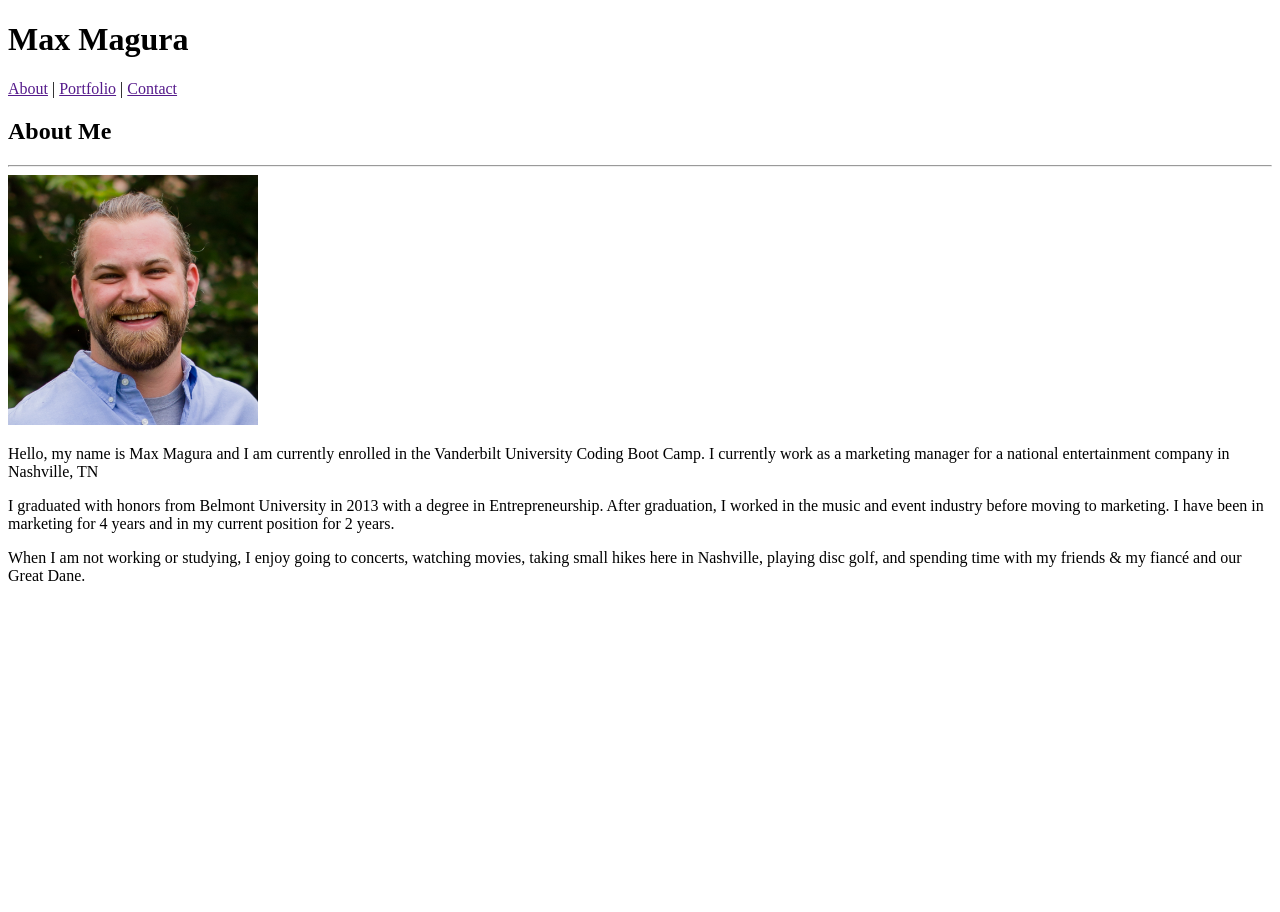
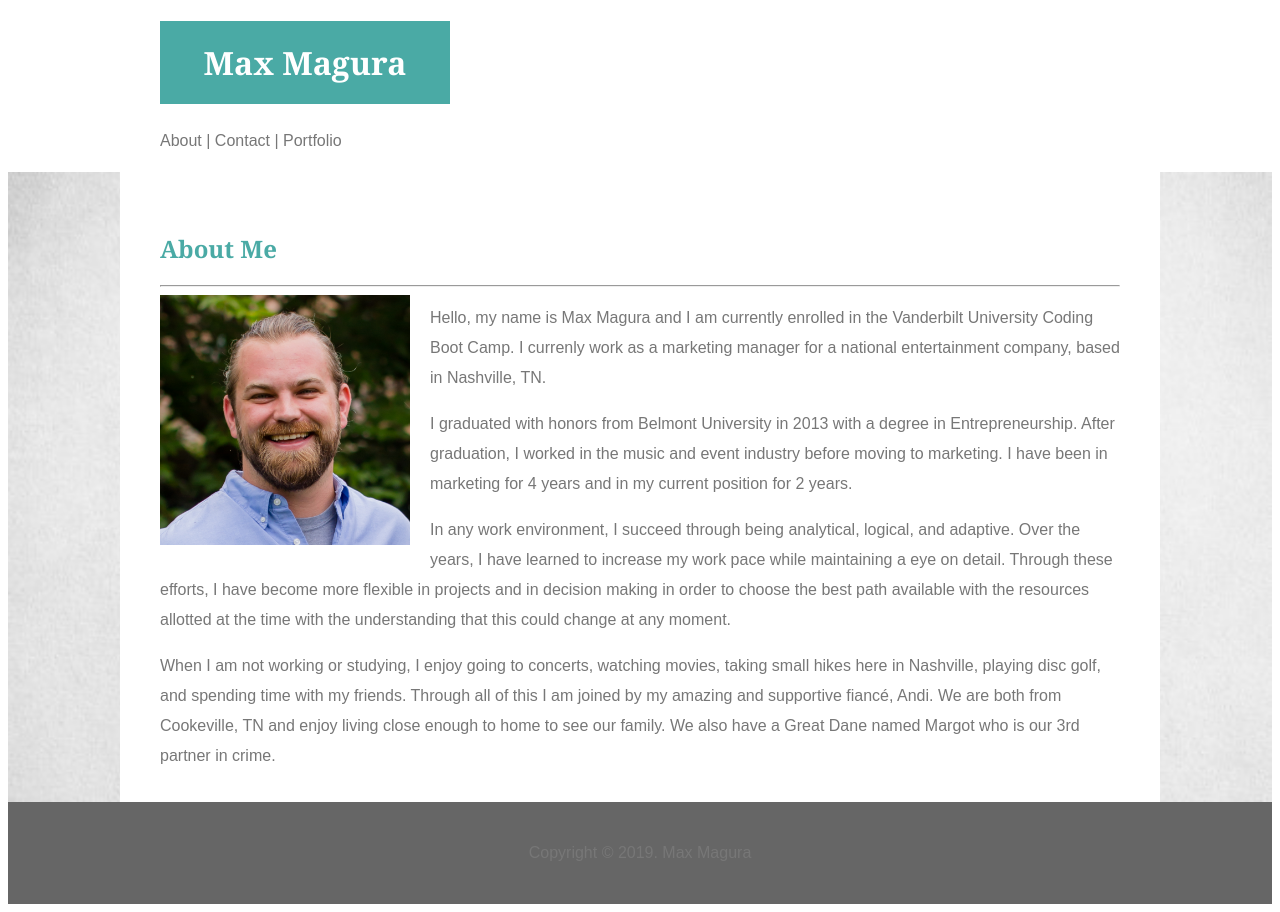
Before and after one commit to max-magura/basic-portfolio, a plain HTML site: page index.html in a window 1280 px wide. Before the commit the page ends 800 px from the top, so only its background shows below. Drawn offline with Linux system fonts and the light colour scheme; files whose address does not match are found by name.

Commit message:
added parts to about me and began styling all elements of index.html

```diff
--- a/css/style.css
+++ b/css/style.css
@@ -0,0 +1,62 @@
+header {
+    background:#ffffff;
+    width: 960px;
+    margin: 0 auto 0 auto;
+}
+
+p {
+    font-family: 'Arial', 'Helvetica Neue', Helvetica, sans-serif;
+
+}
+
+h1 {
+    font-family: 'Georgia', Times, Times New Roman, serif;
+    color: #ffffff;
+}
+
+h2 {
+    font-family: 'Georgia', Times, Times New Roman, serif;
+    color: #4aaaa5;
+}
+
+p {
+    font-family: 'Arial', 'Helvetica Neue', Helvetica, sans-serif;
+    color: #777777;
+    line-height: 30px;
+}
+
+.headerbox {
+    background-color: #4aaaa5;
+    padding: 20px;
+    width: 250px;
+    text-align: center
+}
+
+.main-section {
+    background-image: url("../images/homework1background.jpg");
+    background-repeat: no-repeat;
+    background-size: cover;
+}
+
+.content {
+    background-color: #ffffff;
+    width: 960px;
+    margin-right: auto;
+    margin-left: auto;
+    height: 550px;
+    padding: 40px;
+}
+
+#headshot {
+    float: left;
+    margin-right: 20px;
+    margin-bottom: 20px;
+}
+
+footer {
+    padding: 20px;
+    background: #666666;
+    text-align: center;
+    font-family: 'Arial', 'Helvetica Neue', Helvetica, sans-serif;
+    color: #777777;
+}
--- a/index.html
+++ b/index.html
@@ -4,26 +4,24 @@
     <meta charset="UTF-8">
     <meta name="viewport" content="width=device-width, initial-scale=1.0">
     <meta http-equiv="X-UA-Compatible" content="ie=edge">
+    <link rel="stylesheet" type="text/css" href="css/style.css">
     <title>Max Magura's Porfolio Mainpage</title>
 </head>
+
 <body>
     <header>
 
-        <h1 id="namebox">Max Magura</h1>
+        <h1 class="headerbox">Max Magura</h1>
 
-        <section class="links">
-            <a href="">About</a>
-            |
-            <a href="">Portfolio</a>
-            |
-            <a href="">Contact</a>
-        </section>
+        <div class= "links">
+            <p>About | Contact | Portfolio</p>
+        </div>
 
     </header>
 
-    <div class="content">
+    <div class="main-section">
 
-        <section id="wrapper">
+        <section class="content">
 
             <h2>About Me</h2>
 
@@ -31,8 +29,9 @@
 
             <img id="headshot" src="file:///Users/maxnmagura/Desktop/fsf-workspace/classrepo/homework-1/basic-portfolio/images/headshot.jpg" style= width:250px; height:250px;>
 
+            <div class="about-me-paragraph"></div>
                 <p>
-                Hello, my name is Max Magura and I am currently enrolled in the Vanderbilt University Coding Boot Camp. I currently work as a marketing manager for a national entertainment company in Nashville, TN
+                    Hello, my name is Max Magura and I am currently enrolled in the Vanderbilt University Coding Boot Camp. I currenly work as a marketing manager for a national entertainment company, based in Nashville, TN.
                 </p>
 
                 <p>
@@ -40,13 +39,21 @@
                 </p>
 
                 <p>
-                When I am not working or studying, I enjoy going to concerts, watching movies, taking small hikes here in Nashville, playing disc golf, and spending time with my friends & my fiancé and our Great Dane.
+                    In any work environment, I succeed through being analytical, logical, and adaptive. Over the years, I have learned to increase my work pace while maintaining a eye on detail. Through these efforts, I have become more flexible in projects and in decision making in order to choose the best path available with the resources allotted at the time with the understanding that this could change at any moment.
+
+                <p>
+                    When I am not working or studying, I enjoy going to concerts, watching movies, taking small hikes here in Nashville, playing disc golf, and spending time with my friends. Through all of this I am joined by my amazing and supportive fiancé, Andi. We are both from Cookeville, TN and enjoy living close enough to home to see our family. We also have a Great Dane named Margot who is our 3rd partner in crime.
                 </p>
 
+            </div>
 
         </section>
 
     </div>
 
+    <footer>
+        <p>Copyright © 2019. Max Magura</p>
+    </footer>
+
 </body>
 </html>
```
Also changed, not shown: images/homework1background.jpg (added), 2 other files. Lines whose indentation alone changed are shown as unchanged.
